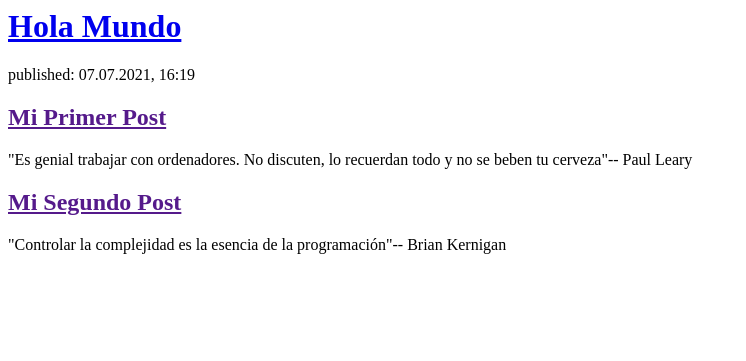
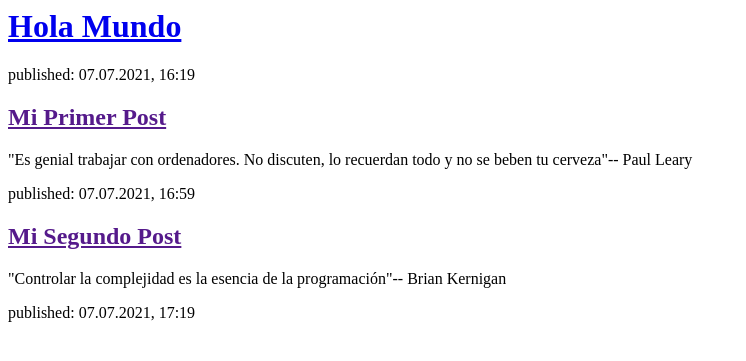
Before and after one commit to gustavoemser/my-first-blog, a Django app: page / in a window 1280 px wide. Shown: the top 361 px of the page, without its empty margins (0-746 px from the left). Run offline with Django 3.2, Linux system fonts and the light colour scheme.

Commit message:
Templates Modificados para mostar post desde base de datos.

```diff
--- a/blog/templates/blog/post_list.html
+++ b/blog/templates/blog/post_list.html
@@ -11,11 +11,14 @@
             <p>published: 07.07.2021, 16:19</p>
             <h2><a href="">Mi Primer Post</a></h2>
             <p>"Es genial trabajar con ordenadores. No discuten, lo recuerdan todo y no se beben tu cerveza"-- Paul Leary</p>
+            <p>published: 07.07.2021, 16:59</p>
         </div>
 
         <div>
             <h2><a href="">Mi Segundo Post</a></h2>
             <p>"Controlar la complejidad es la esencia de la programación"-- Brian Kernigan</p>
+            <p>published: 07.07.2021, 17:19</p>
         </div>
     </body>
+
 </html>
--- a/blog/views.py
+++ b/blog/views.py
@@ -1,3 +1,7 @@
 from django.shortcuts import render
+from django.utils import timezone
+from .models import Post
+
 def post_list(request):
-    return render(request, 'blog/post_list.html', {})
+    posts = Post.objects.filter(published_date__lte=timezone.now()).order_by('published_date')
+    return render(request, 'blog/post_list.html', {'posts': posts})
```
